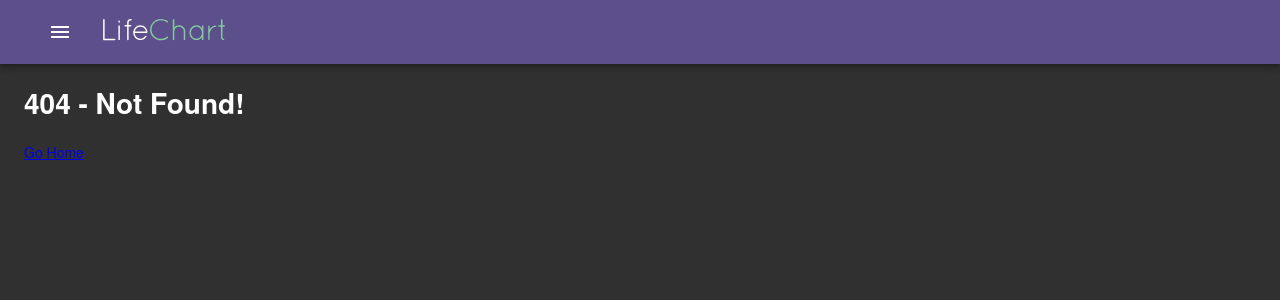
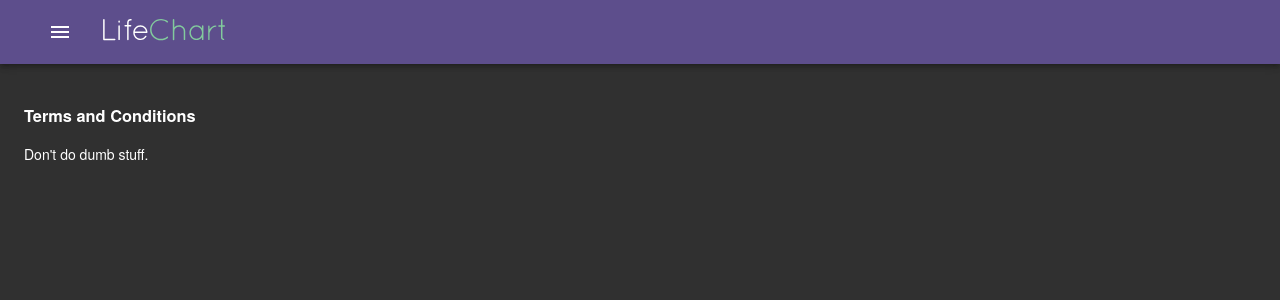
Before and after one commit to jeffmoger/lifechart-client, a React (Create React App) app: page /terms in a window 1280 px wide. Before the commit this address had no page. Shown: the top 300 px of the page. Built offline with nearby package versions, Linux system fonts and the light colour scheme; a web font is replaced by a local one.

Commit message:
Pages for Terms and Privacy without copy

```diff
--- a/src/App.js
+++ b/src/App.js
@@ -16,6 +16,8 @@ import About from './pages/About';
 import Demo from './pages/Demo';
 import Auth from './pages/Auth';
 import NotFound from './components/NotFound';
+import Privacy from './pages/Privacy';
+import Terms from './pages/Terms';
 import { AuthContext } from './context/auth';
 import AppBar from './components/AppBar';
 
@@ -56,12 +58,14 @@ function App() {
           <Container fixed>
             <Switch>
               <Route exact path="/" component={Home} />
-              <Route path="/login" component={Login} />
-              <Route path="/register" component={Register} />
-              <Route path="/about" component={About} />
-              <Route path="/demo" component={Demo} />
-              <Route path="/auth/google/redirect" component={Auth} />
-              <PrivateRoute path="/settings" component={Settings} />
+              <Route exact path="/login" component={Login} />
+              <Route exact path="/register" component={Register} />
+              <Route exact path="/about" component={About} />
+              <Route exact path="/privacy" component={Privacy} />
+              <Route exact path="/terms" component={Terms} />
+              <Route exact path="/demo" component={Demo} />
+              <Route exact path="/auth/google/redirect" component={Auth} />
+              <PrivateRoute exact path="/settings" component={Settings} />
               <Route component={NotFound} />
             </Switch>
           </Container>
--- /dev/null
+++ b/src/pages/Privacy.js
@@ -0,0 +1,12 @@
+import React from 'react';
+
+export default function Privacy() {
+  return (
+    <div>
+      <main>
+        <h3>Privacy</h3>
+        <p>We won't do dumb stuff</p>
+      </main>
+    </div>
+  )
+}
--- /dev/null
+++ b/src/pages/Terms.js
@@ -0,0 +1,12 @@
+import React from 'react';
+
+export default function Terms() {
+  return (
+    <div>
+      <main>
+        <h3>Terms and Conditions</h3>
+        <p>Don't do dumb stuff.</p>
+      </main>
+    </div>
+  );
+}
```
